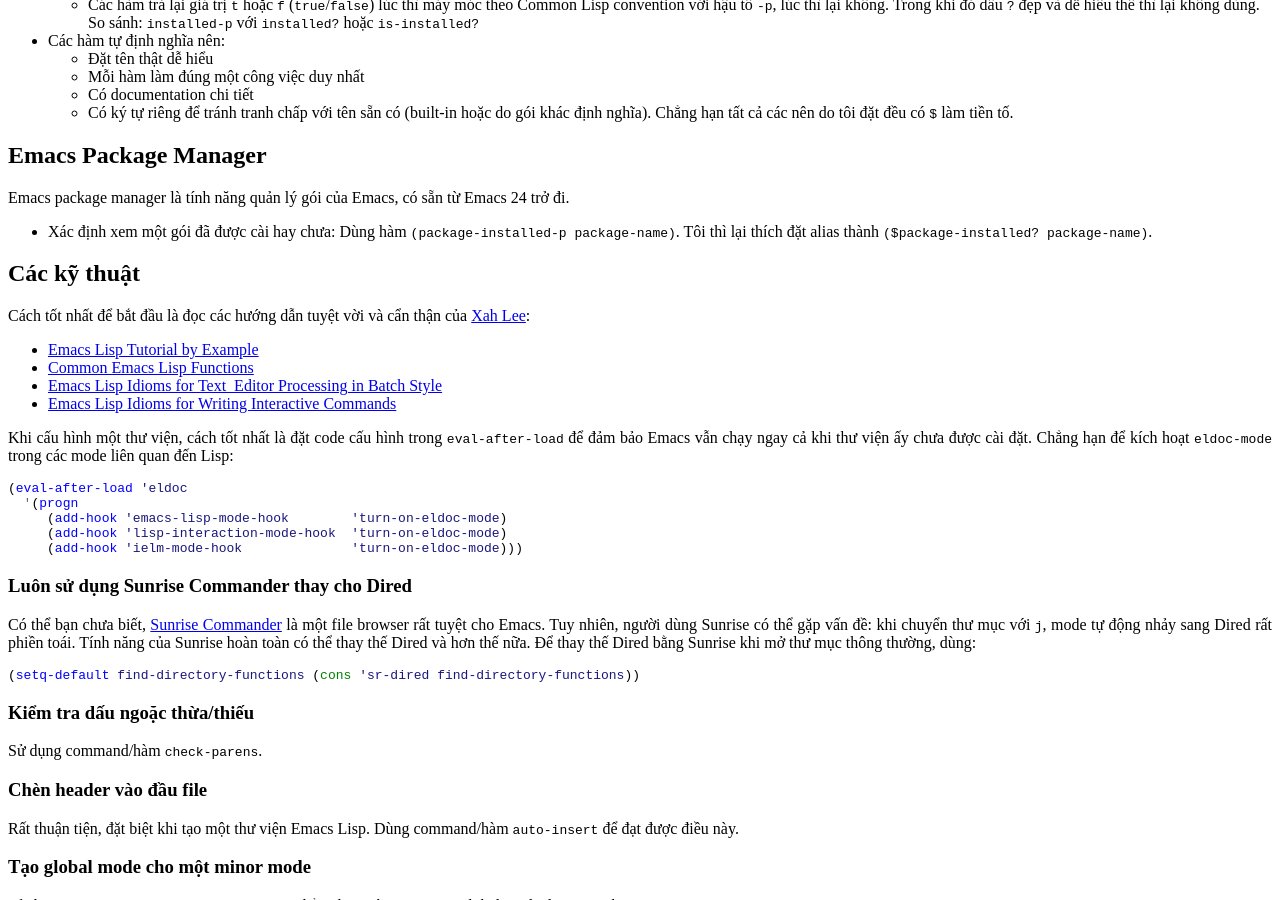
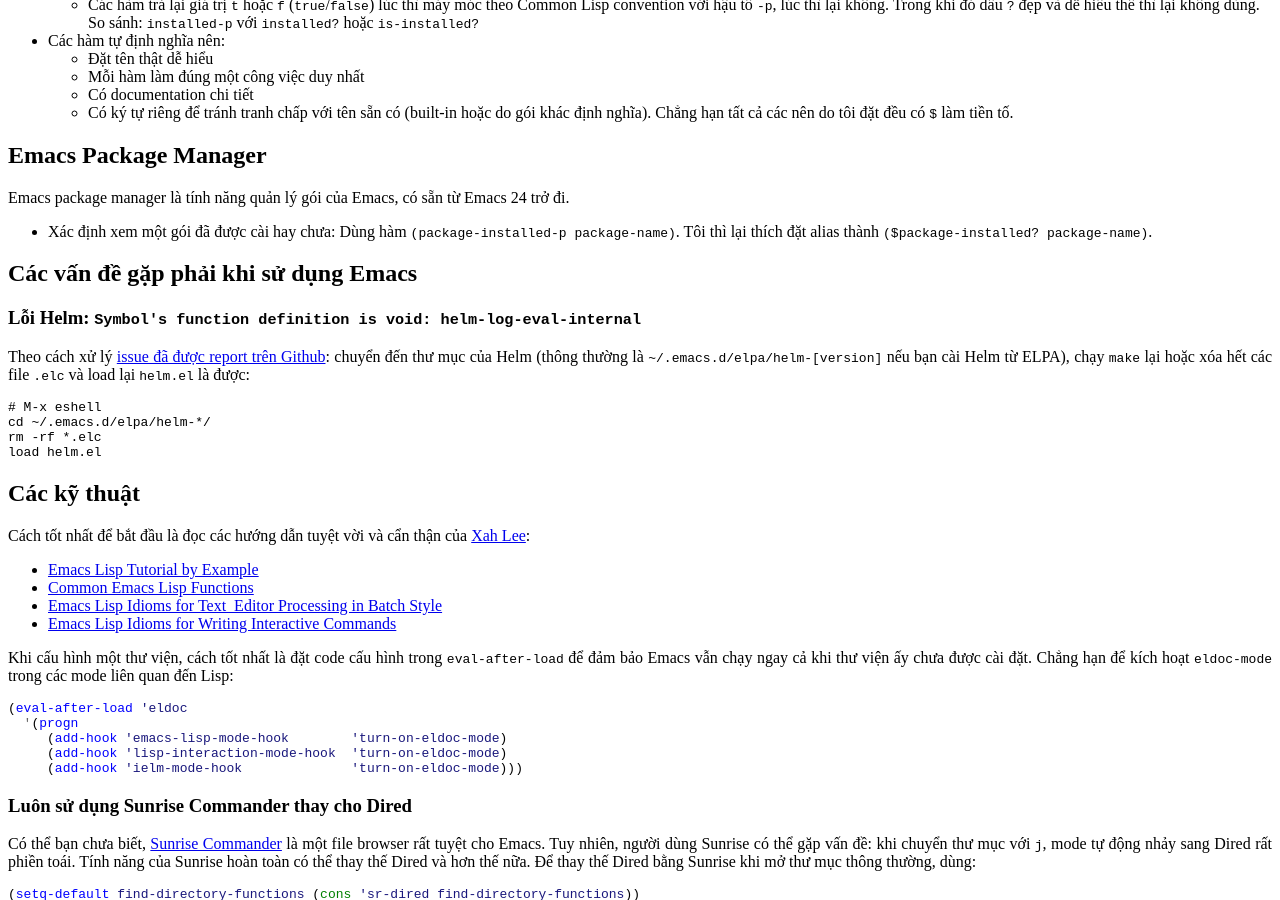
Before and after one commit to cmpitg/cmpitg.github.com, a Jekyll site: the page built from guides-vi/emacs.md, in a window 1280 px wide and 900 px high, scrolled down 983 px. Built offline with Jekyll 4.4.1, drawn with Linux system fonts in a browser that asks for light colours; Markdown is read by kramdown in place of the engine named in the settings; comment, search, counter and statistics services are not loaded; some of the changed text lies outside the part shown.

Commit message:
Update Emacs guide - Helm errors

````diff
--- a/guides-vi/emacs.md
+++ b/guides-vi/emacs.md
@@ -83,6 +83,23 @@
 * Xác định xem một gói đã được cài hay chưa: Dùng hàm `(package-installed-p
   package-name)`.  Tôi thì lại thích đặt alias thành `($package-installed?
   package-name)`.
+
+## Các vấn đề gặp phải khi sử dụng Emacs
+
+### Lỗi Helm: `Symbol's function definition is void: helm-log-eval-internal`
+
+Theo cách xử lý
+[issue đã được report trên Github](https://github.com/emacs-helm/helm/issues/354):
+chuyển đến thư mục của Helm (thông thường là `~/.emacs.d/elpa/helm-[version]`
+nếu bạn cài Helm từ ELPA), chạy `make` lại hoặc xóa hết các file `.elc` và
+load lại `helm.el` là được:
+
+```
+# M-x eshell
+cd ~/.emacs.d/elpa/helm-*/
+rm -rf *.elc
+load helm.el
+```
 
 ## Các kỹ thuật
 
````
Also changed, not shown: other parts of guides-vi/emacs.md (+1 -1 lines).
